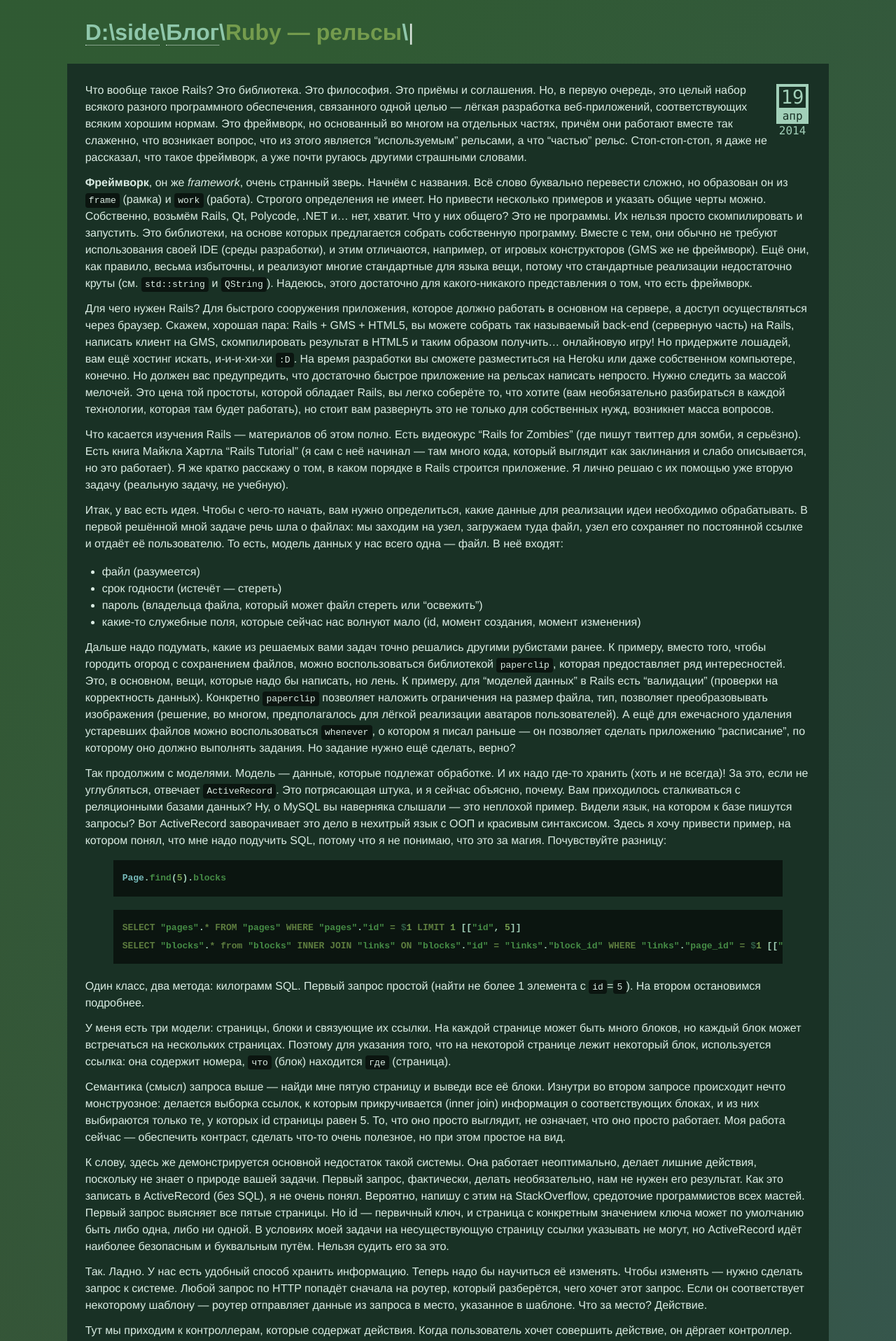
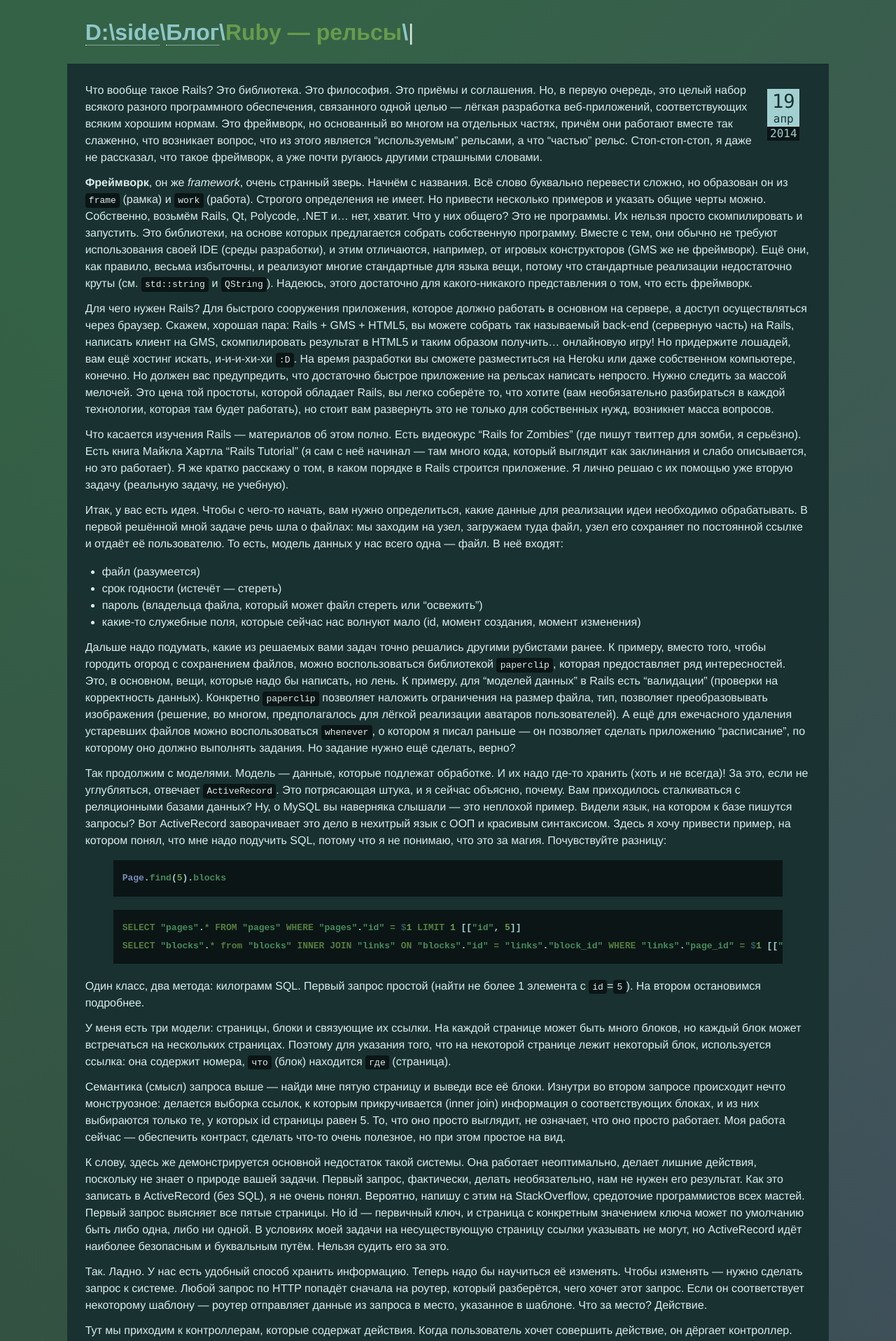
Before and after one commit to D-side/d-side.github.io, a Jekyll site: the page built from _posts/2014-04-19-ruby-rails.md, in a window 1280 px wide. Shown: the top 1916 px of the page at 70% size. Built offline with Jekyll 4.4.1, drawn with Linux system fonts in a browser that asks for light colours; nearby versions of some CDN libraries; comment, search, counter and statistics services are not loaded.

Commit message:
Gradient adjustment

```diff
--- a/_sass/themes/_near-mixer.sass
+++ b/_sass/themes/_near-mixer.sass
@@ -1,5 +1,5 @@
 // Based on grayscale
-$variation: 30deg
+$variation: 40deg
 
 $hue: hue($sample)
 $saturation: saturation($sample)
--- a/assets/main.sass
+++ b/assets/main.sass
@@ -3,7 +3,7 @@
 
 // Theme
 //@import "themes/solarized"
-$sample: #243
+$sample: #244
 @import "themes/near-mixer.sass"
 // Mix into light theme
 //@import "themes/mix/contrast"
@@ -47,11 +47,11 @@
 
 body
   background-color: $theme00
-  $contrast: 45
+  $contrast: 50
   $grad4: mix($theme08, $theme00, $contrast)
   $grad3: mix($theme0A, $theme00, $contrast)
   $grad2: mix($theme0C, $theme00, $contrast)
-  $grad1: mix($theme0E, $theme00, $contrast)
+  $grad1: mix($theme0F, $theme00, $contrast)
   +background-image(linear-gradient(45deg, $grad1 0%, transparent 70%), linear-gradient(135deg, $grad2 10%, transparent 80%), linear-gradient(225deg, $grad3 10%, transparent 80%), linear-gradient(315deg, $grad4 100%, transparent 70%))
   -webkit-font-smoothing: antialiased
   +outer_container
@@ -137,24 +137,25 @@
   display: inline-block
   text-align: center
   line-height: 1em
-  margin: 0.2em
+  margin: 0.6em 1em
   color: $theme05
   vertical-align: top
+  color: $theme01
+  background-color: $theme05
+  float: right
   div
     padding: 0 0.1em
   .day
-    //background-color: $theme03
     font-size: 1.7em
     border: 4px solid $theme05
-    line-height: 1.1em
-
+    line-height: 1em
   .month
-    color: $theme01
     padding: 0.2em
     padding-top: 0
-    background-color: $theme05
   .year
     padding: 2px
+    color: $theme05
+    background-color: $theme00
 
 .pull-right
   float: right
```
